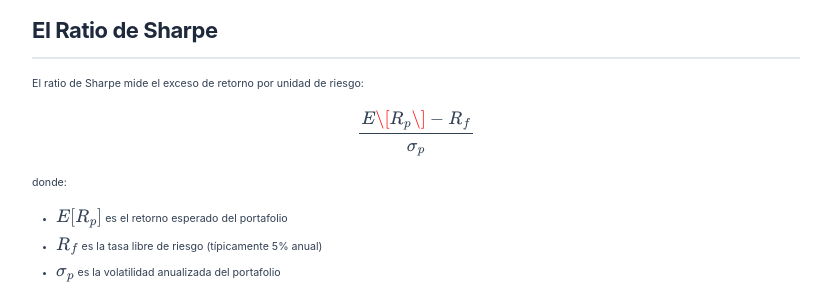
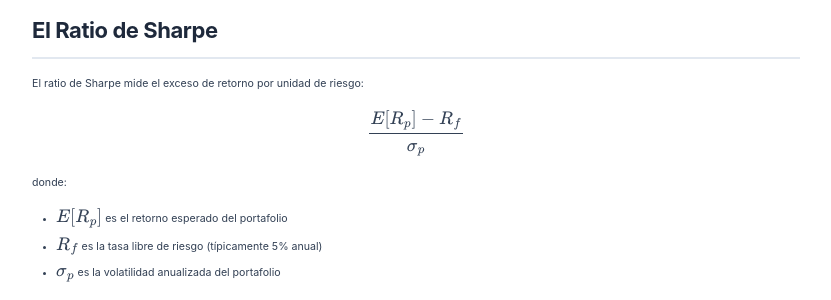
Before and after one commit to carlosfaz/carlosfaz.github.io, a Jekyll site: the page built from _posts/2024-01-15-frontera-eficiente-markowitz.md, in a window 1280 px wide and 900 px high, scrolled down 493 px. Shown: the part 150-450 px from the top of the window, without its empty margins (224-1055 px from the left). Built offline with Jekyll 4.4.1, drawn with Linux system fonts in a browser that asks for light colours; formulas are drawn with MathJax 3.

Commit message:
v1.21
v1.21

```diff
--- a/_posts/2024-01-15-frontera-eficiente-markowitz.md
+++ b/_posts/2024-01-15-frontera-eficiente-markowitz.md
@@ -24,7 +24,7 @@ Imagine que está preparando una receta culinaria compleja. No busca que un solo
 
 El ratio de Sharpe mide el exceso de retorno por unidad de riesgo:
 
-$$ \frac{E\[R_p\] - R_f}{\sigma_p} $$
+$$ \frac{E[R_{p}] - R_{f}}{\sigma_{p}} $$
 
 donde:
 - $E[R_p]$ es el retorno esperado del portafolio
```
